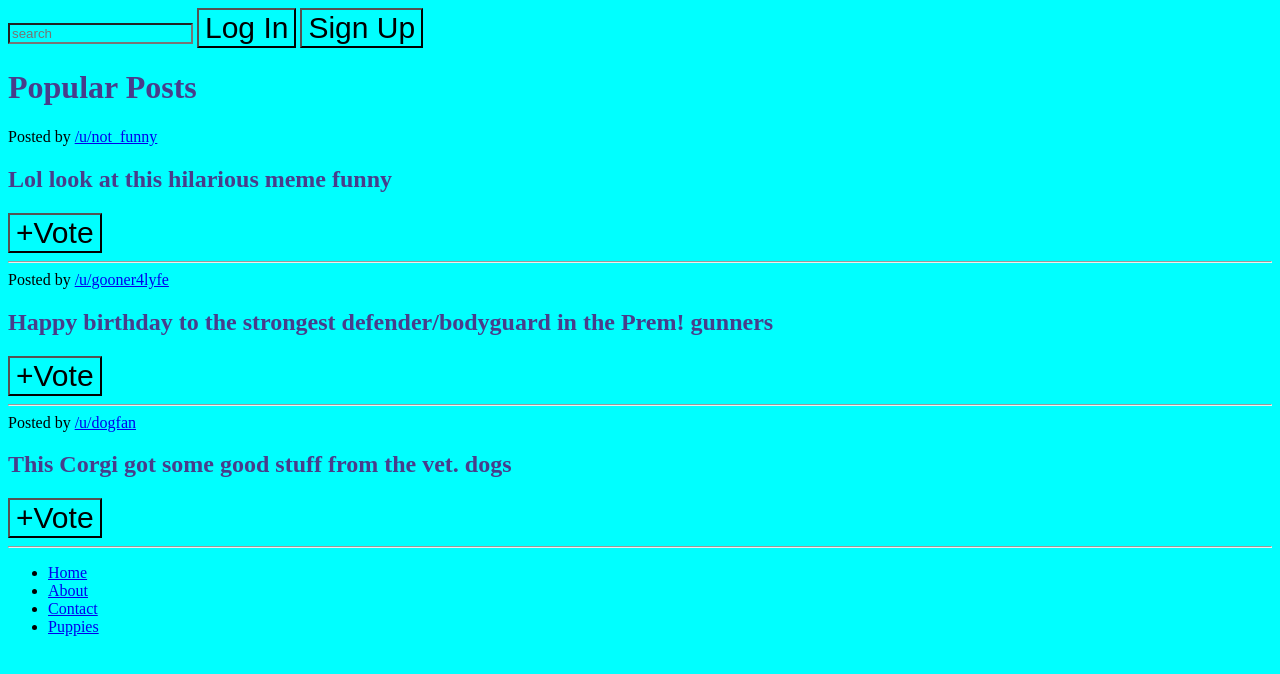
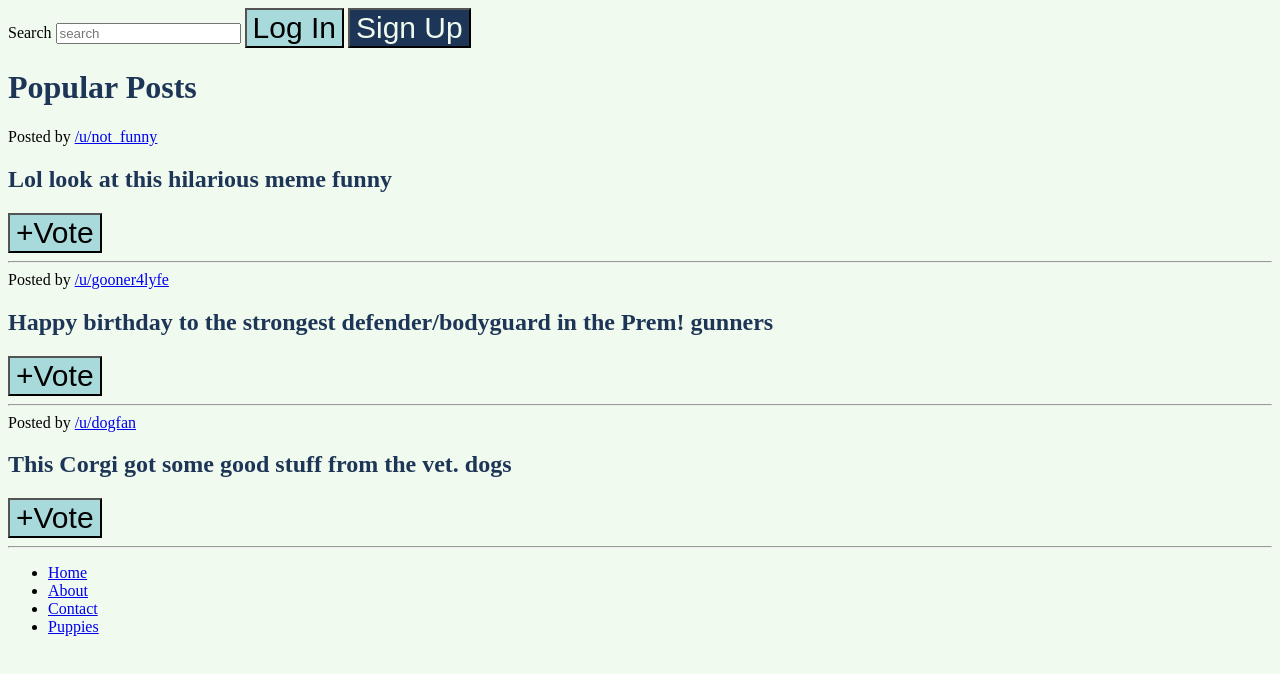
Before and after one commit to Humble7/Web-Bootcamp, a plain HTML site: page 4_CSS_SELECTOR/starter.html in a window 1280 px wide. Drawn offline with Linux system fonts and the light colour scheme.

Commit message:
The ID Selector

```diff
--- a/4_CSS_SELECTOR/app.css
+++ b/4_CSS_SELECTOR/app.css
@@ -1,12 +1,22 @@
-* {
+/* * {
     background-color: cyan;
+} */
+
+body {
+    background-color: #f1faee;
 }
 
 button {
-    font-size: 30px
+    font-size: 30px;
+    background-color: #a8dadc;
 }
 
 h1,
 h2 {
-    color: darkslateblue;
+    color: #1d3557;
 }
+
+#signup {
+    background-color: #1d3557;
+    color: #f1faee;
+}
--- a/4_CSS_SELECTOR/starter.html
+++ b/4_CSS_SELECTOR/starter.html
@@ -11,9 +11,10 @@
 
 <body>
     <nav>
-        <input type="text" placeholder="search">
+        <label for="search">Search</label>
+        <input type="text" placeholder="search" id="search">
         <button>Log In</button>
-        <button>Sign Up</button>
+        <button id="signup">Sign Up</button>
     </nav>
     <main>
         <h1>Popular Posts</h1>
```
